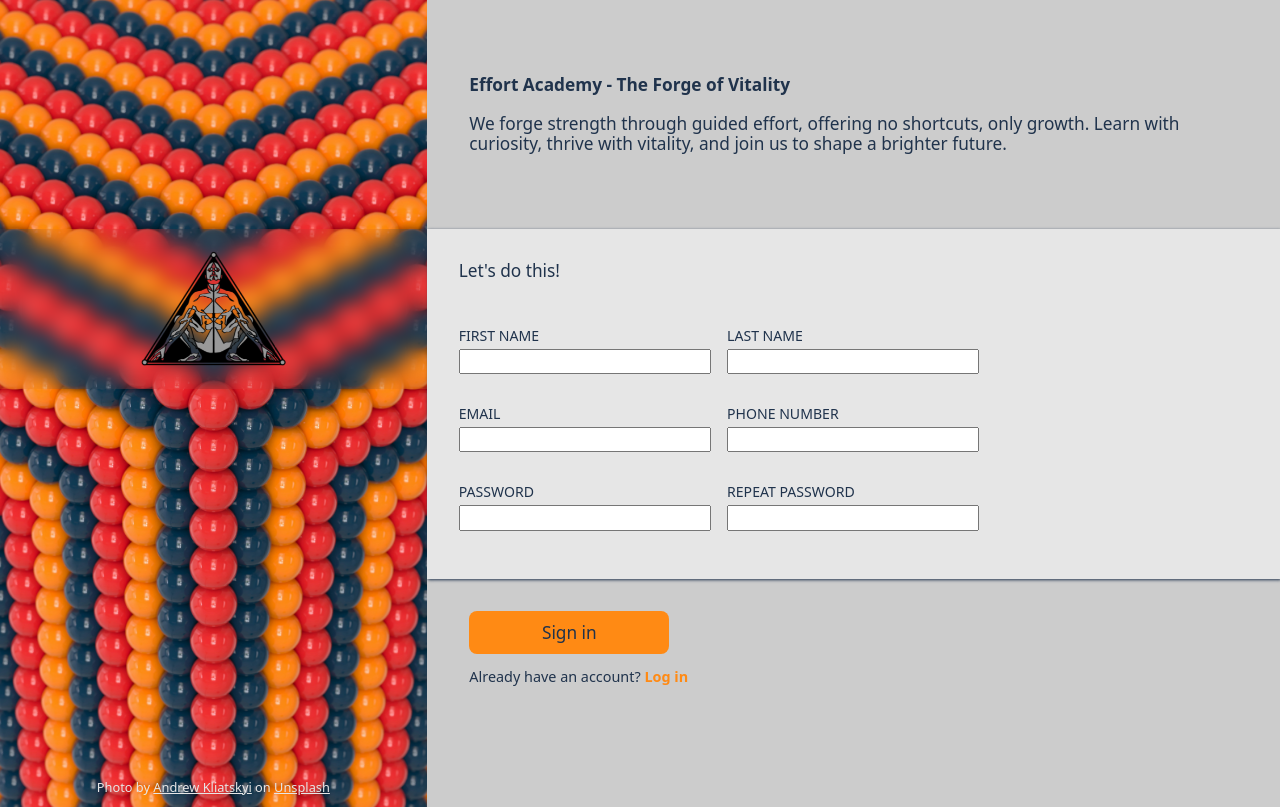
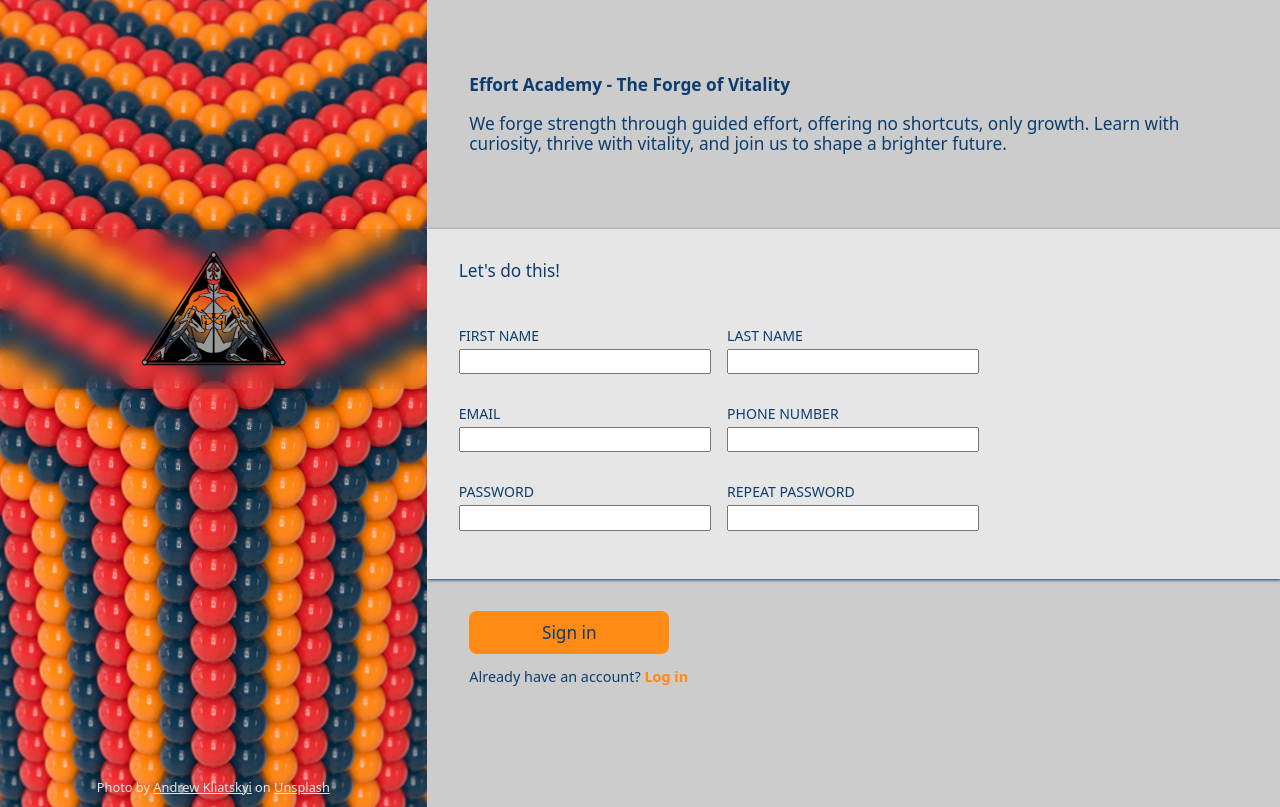
Before and after one commit to bartek8b/zzz-odin-sign-up-form, a plain HTML site: page index.html in a window 1280 px wide. Drawn offline with Linux system fonts and the light colour scheme.

Commit message:
Add respons. to input, change font color

```diff
--- a/style.css
+++ b/style.css
@@ -7,7 +7,7 @@ body {
 :root {
   --light: hsl(0, 0%, 90%);
   --middle: hsl(0, 0%, 80%);
-  --dark: hsl(213, 41%, 21%);
+  --dark: hsl(210, 79%, 24%);
   --orange: hsl(30, 100%, 54%);
   --red: hsl(0, 76%, 59%);
 }
@@ -113,7 +113,7 @@ button:hover {
 .form-row{
   display: flex;
   flex-direction: column;
-  width: 34%;
+  width: max(34%, 230px);
   padding: 16px 16px 16px 0px;
   float: left;
 }
@@ -123,6 +123,7 @@ button:hover {
 .form-row > label{
   font-size: calc(.8rem + 0.1vw);
   padding-bottom: 4px;
+  cursor: pointer;
 }
 .form-row > input{
 
```
